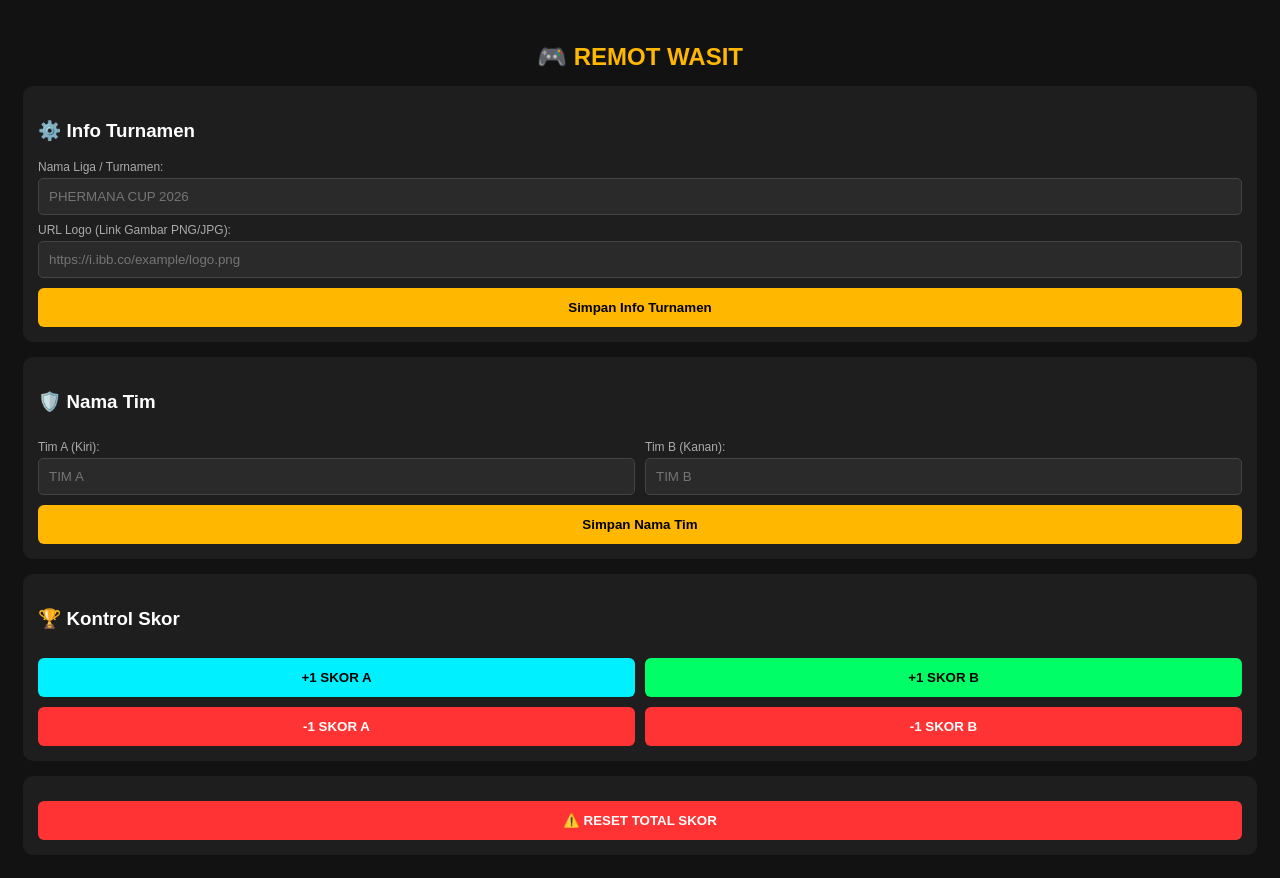
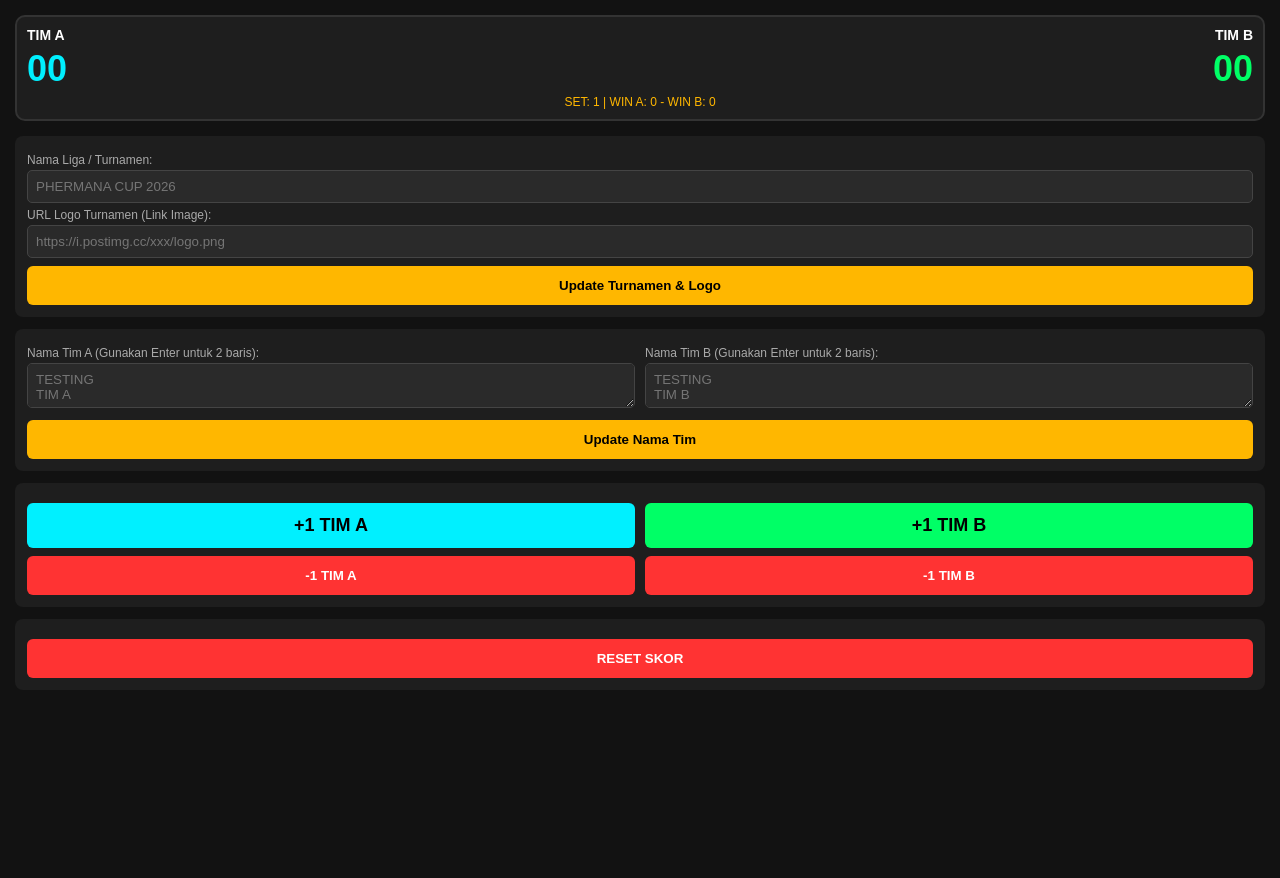
Before and after one commit to project-fzn/papan-skor, a plain HTML site: page controller.html in a window 1280 px wide. After the commit the page ends 800 px from the top, so only its background shows below. Drawn offline with Linux system fonts and the light colour scheme; no server answers.

Commit message:
Update controller.html

```diff
--- a/controller.html
+++ b/controller.html
@@ -3,18 +3,28 @@
 <head>
   <meta charset="UTF-8">
   <meta name="viewport" content="width=device-width, initial-scale=1.0">
-  <title>Remot Wasit - Skor Digital</title>
+  <title>Remot Wasit</title>
   <style>
     * { box-sizing: border-box; font-family: sans-serif; }
-    body { background: #121212; color: #fff; padding: 15px; }
-    h2 { text-align: center; color: #ffb700; margin-bottom: 15px; }
-    .card { background: #1e1e1e; padding: 15px; border-radius: 10px; margin-bottom: 15px; }
-    label { font-size: 12px; color: #aaa; display: block; margin-top: 8px; }
-    input { width: 100%; padding: 10px; margin-top: 4px; background: #2a2a2a; border: 1px solid #444; color: #fff; border-radius: 5px; }
-    .btn { width: 100%; padding: 12px; border: none; border-radius: 6px; font-weight: bold; cursor: pointer; margin-top: 10px; }
+    body { background: #121212; color: #fff; padding: 15px; margin: 0; }
+
+    /* MINI SCOREBOARD UNTUK VISIBILITY WASIT */
+    .mini-scoreboard { background: #1e1e1e; border: 2px solid #333; border-radius: 10px; padding: 10px; text-align: center; margin-bottom: 15px; }
+    .mini-teams { display: flex; justify-content: space-between; font-weight: bold; font-size: 14px; margin-bottom: 5px; }
+    .mini-scores { display: flex; justify-content: space-between; font-size: 36px; font-weight: bold; }
+    .mini-score-a { color: #00f0ff; }
+    .mini-score-b { color: #00ff66; }
+    .mini-stats { font-size: 12px; color: #ffb700; margin-top: 5px; }
+
+    /* FORM & BUTTONS */
+    .card { background: #1e1e1e; padding: 12px; border-radius: 8px; margin-bottom: 12px; }
+    label { font-size: 12px; color: #aaa; display: block; margin-top: 5px; }
+    input, textarea { width: 100%; padding: 8px; margin-top: 3px; background: #2a2a2a; border: 1px solid #444; color: #fff; border-radius: 5px; }
+    textarea { height: 45px; resize: vertical; }
+    .btn { width: 100%; padding: 12px; border: none; border-radius: 6px; font-weight: bold; cursor: pointer; margin-top: 8px; }
     .btn-gold { background: #ffb700; color: #000; }
-    .btn-blue { background: #00f0ff; color: #000; }
-    .btn-green { background: #00ff66; color: #000; }
+    .btn-blue { background: #00f0ff; color: #000; font-size: 18px; }
+    .btn-green { background: #00ff66; color: #000; font-size: 18px; }
     .btn-danger { background: #ff3333; color: #fff; }
     .grid-2 { display: grid; grid-template-columns: 1fr 1fr; gap: 10px; }
   </style>
@@ -23,57 +33,67 @@
 </head>
 <body>
 
-  <h2>🎮 REMOT WASIT</h2>
+  <!-- MINI SCORE VISIBILITY WASIT -->
+  <div class="mini-scoreboard">
+    <div class="mini-teams">
+      <span id="miniNameA">TIM A</span>
+      <span id="miniNameB">TIM B</span>
+    </div>
+    <div class="mini-scores">
+      <span id="miniScoreA" class="mini-score-a">00</span>
+      <span id="miniScoreB" class="mini-score-b">00</span>
+    </div>
+    <div class="mini-stats">
+      SET: <span id="miniSet">1</span> | WIN A: <span id="miniWinA">0</span> - WIN B: <span id="miniWinB">0</span>
+    </div>
+  </div>
 
-  <!-- CARD 1: PENGATURAN LIGA & TIM -->
+  <!-- INPUT NAMA LIGA & LOGO -->
   <div class="card">
-    <h3>⚙️ Info Turnamen</h3>
     <label>Nama Liga / Turnamen:</label>
     <input type="text" id="inputLeagueName" placeholder="PHERMANA CUP 2026">
 
-    <label>URL Logo (Link Gambar PNG/JPG):</label>
-    <input type="text" id="inputLeagueLogo" placeholder="https://i.ibb.co/example/logo.png">
+    <label>URL Logo Turnamen (Link Image):</label>
+    <input type="text" id="inputLeagueLogo" placeholder="https://i.postimg.cc/xxx/logo.png">
 
-    <button class="btn btn-gold" onclick="saveTournamentInfo()">Simpan Info Turnamen</button>
+    <button class="btn btn-gold" onclick="updateTournament()">Update Turnamen & Logo</button>
   </div>
 
+  <!-- INPUT NAMA TIM (DENGAN TEXTAREA AGAR BISA ENTER / ATAS-BAWAH) -->
   <div class="card">
-    <h3>🛡️ Nama Tim</h3>
     <div class="grid-2">
       <div>
-        <label>Tim A (Kiri):</label>
-        <input type="text" id="inputTeamA" placeholder="TIM A">
+        <label>Nama Tim A (Gunakan Enter untuk 2 baris):</label>
+        <textarea id="inputTeamA" placeholder="TESTING&#10;TIM A"></textarea>
       </div>
       <div>
-        <label>Tim B (Kanan):</label>
-        <input type="text" id="inputTeamB" placeholder="TIM B">
+        <label>Nama Tim B (Gunakan Enter untuk 2 baris):</label>
+        <textarea id="inputTeamB" placeholder="TESTING&#10;TIM B"></textarea>
       </div>
     </div>
-    <button class="btn btn-gold" onclick="saveTeamNames()">Simpan Nama Tim</button>
+    <button class="btn btn-gold" onclick="updateTeams()">Update Nama Tim</button>
   </div>
 
-  <!-- CARD 2: KONTROL SKOR HASIL REALTIME -->
+  <!-- KONTROL SKOR WASIT -->
   <div class="card">
-    <h3>🏆 Kontrol Skor</h3>
     <div class="grid-2">
       <div>
-        <button class="btn btn-blue" onclick="changeScore('scoreA', 1)">+1 SKOR A</button>
-        <button class="btn btn-danger" onclick="changeScore('scoreA', -1)">-1 SKOR A</button>
+        <button class="btn btn-blue" onclick="changeScore('scoreA', 1)">+1 TIM A</button>
+        <button class="btn btn-danger" onclick="changeScore('scoreA', -1)">-1 TIM A</button>
       </div>
       <div>
-        <button class="btn btn-green" onclick="changeScore('scoreB', 1)">+1 SKOR B</button>
-        <button class="btn btn-danger" onclick="changeScore('scoreB', -1)">-1 SKOR B</button>
+        <button class="btn btn-green" onclick="changeScore('scoreB', 1)">+1 TIM B</button>
+        <button class="btn btn-danger" onclick="changeScore('scoreB', -1)">-1 TIM B</button>
       </div>
     </div>
   </div>
 
-  <!-- CARD 3: RESET -->
+  <!-- RESET -->
   <div class="card">
-    <button class="btn btn-danger" onclick="resetAll()">⚠️ RESET TOTAL SKOR</button>
+    <button class="btn btn-danger" onclick="resetScores()">RESET SKOR</button>
   </div>
 
   <script>
-    // ⚠️ Ganti Konfigurasi Firebase Anda di Sini (Samakan dengan index.html)
     const firebaseConfig = {
       apiKey: "AIzaSyB_5Dbpy5XqNMXPTBljXK0gm4zyH-wkAiI",
       authDomain: "papanscore.firebaseapp.com",
@@ -91,34 +111,44 @@
     const roomId = urlParams.get('room') || 'default';
     const roomRef = db.ref('rooms/' + roomId);
 
-    // Simpan Info Turnamen & Logo
-    function saveTournamentInfo() {
+    // Sync Data ke Mini Score Visibility Wasit (Tanpa Alert Pop-up)
+    roomRef.on('value', (snapshot) => {
+      const data = snapshot.val();
+      if (data) {
+        document.getElementById('miniNameA').innerHTML = data.nameA || 'TIM A';
+        document.getElementById('miniNameB').innerHTML = data.nameB || 'TIM B';
+        document.getElementById('miniScoreA').innerText = String(data.scoreA || 0).padStart(2, '0');
+        document.getElementById('miniScoreB').innerText = String(data.scoreB || 0).padStart(2, '0');
+        document.getElementById('miniSet').innerText = data.set || 1;
+        document.getElementById('miniWinA').innerText = data.winA || 0;
+        document.getElementById('miniWinB').innerText = data.winB || 0;
+      }
+    });
+
+    // Update Turnamen & Logo (Tanpa Alert Pop-up)
+    function updateTournament() {
       const name = document.getElementById('inputLeagueName').value;
       const logo = document.getElementById('inputLeagueLogo').value;
       roomRef.update({ leagueName: name, leagueLogo: logo });
-      alert('Info Turnamen Terupdate!');
     }
 
-    // Simpan Nama Tim
-    function saveTeamNames() {
-      const a = document.getElementById('inputTeamA').value;
-      const b = document.getElementById('inputTeamB').value;
+    // Update Nama Tim (Mengubah tombol Enter / Newline menjadi <br>)
+    function updateTeams() {
+      let a = document.getElementById('inputTeamA').value.replace(/\n/g, '<br>');
+      let b = document.getElementById('inputTeamB').value.replace(/\n/g, '<br>');
       roomRef.update({ nameA: a, nameB: b });
-      alert('Nama Tim Terupdate!');
     }
 
-    // Tambah / Kurang Skor
+    // Tambah/Kurang Skor Real-time
     function changeScore(field, val) {
       roomRef.child(field).transaction((current) => {
         return Math.max(0, (current || 0) + val);
       });
     }
 
-    // Reset All
-    function resetAll() {
-      if(confirm("Yakin ingin reset skor menjadi 0?")) {
+    // Reset Skor
+    function resetScores() {
       roomRef.update({ scoreA: 0, scoreB: 0, set: 1, winA: 0, winB: 0 });
-      }
     }
   </script>
 </body>
```
Lines whose indentation alone changed are shown as unchanged.
